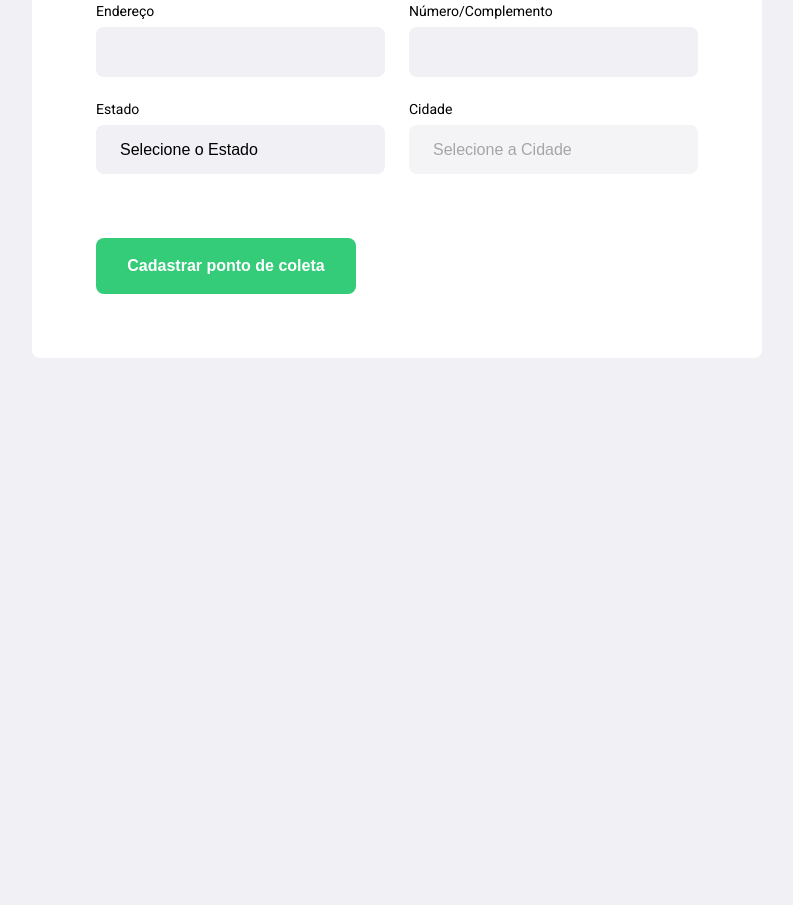
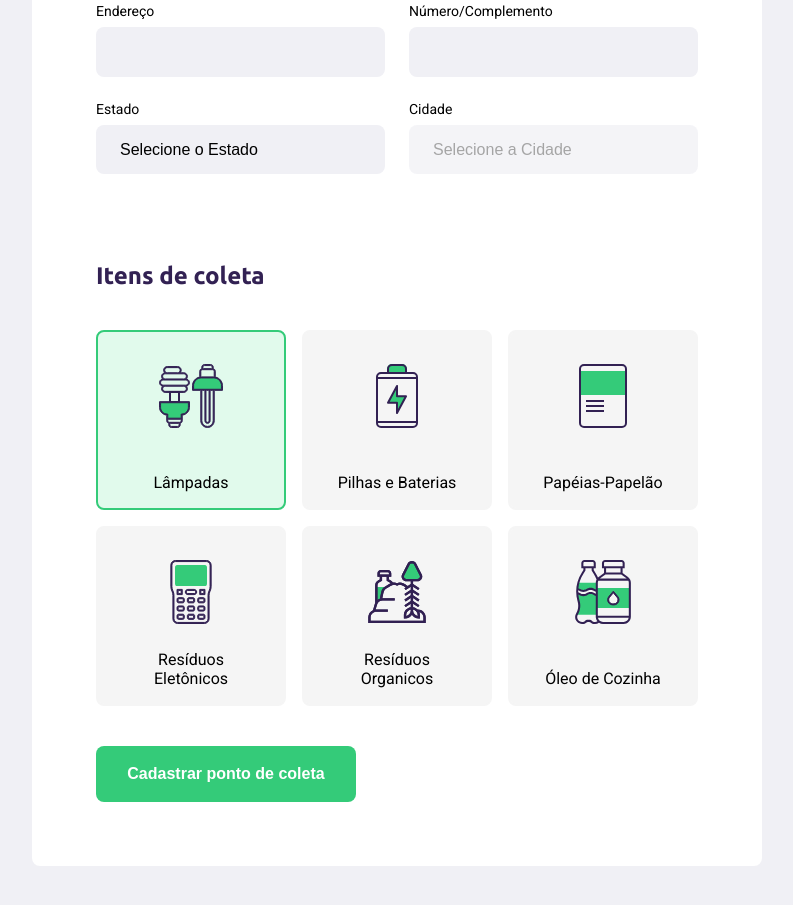
Before and after one commit to marcosaureliodev/projetoecoleta, a plain HTML site: page create-point.html in a window 1280 px wide. Shown: the part 505-1410 px from the top of the page, without its empty margins (243-1036 px from the left). Before the commit the page ends 943 px from the top, so only its background shows below. Drawn offline with Linux system fonts and the light colour scheme; no server answers.

Commit message:
campo Itens de coleta

```diff
--- a/create-point.html
+++ b/create-point.html
@@ -40,17 +40,17 @@
 
           <div class="field">
             <label for="name">Nome da entidade</label>
-            <input type="text" name="name">
+            <input type="text" name="name" required>
           </div>
 
           <div class="field-group">
             <div class="field">
               <label for="address">Endereço</label>
-              <input type="text" name="address">
+              <input type="text" name="address" required>
             </div>
             <div class="field">
               <label for="address2">Número/Complemento</label>
-              <input type="text" name="address2">
+              <input type="text" name="address2" required>
             </div>
           </div>
 
@@ -58,7 +58,7 @@
           <div class="field-group">
             <div class="field">
               <label for="state">Estado</label>
-              <select name="uf">
+              <select name="uf" required>
                 <option value="">Selecione o Estado</option>
               </select>
 
@@ -68,11 +68,51 @@
 
             <div class="field">
               <label for="city">Cidade</label>
-              <select name="city" disabled>
+              <select name="city" disabled required>
                 <option value="">Selecione a Cidade</option>
               </select>
             </div>
 
+          </div>
+
+
+        </fieldset>
+
+        <fieldset>
+          <legend>
+            <h2>Itens de coleta</h2>
+          </legend>
+
+          <div class="items-grid">
+            <li data-id="1" class="selected">
+              <img src="/assets/lampadas.svg" alt="Lâmpadas">
+              <spam>Lâmpadas</spam>
+            </li>
+
+            <li data-id="2">
+              <img src="/assets/baterias.svg" alt="Pilhas e Baterias">
+              <spam>Pilhas e Baterias</spam>
+            </li>
+
+            <li data-id="3">
+              <img src="/assets/papeis-papelao.svg" alt="Papéias-Papelão">
+              <spam>Papéias-Papelão</spam>
+            </li>
+
+            <li data-id="4">
+              <img src="/assets/eletronicos.svg" alt="Resíduos Eletônicos">
+              <spam>Resíduos Eletônicos</spam>
+            </li>
+
+            <li data-id="5">
+              <img src="/assets/organicos.svg" alt="Resíduos Organicos">
+              <spam>Resíduos Organicos</spam>
+            </li>
+
+            <li data-id="6">
+              <img src="/assets/oleo.svg" alt="Óleo de Cozinha">
+              <spam>Óleo de Cozinha</spam>
+            </li>
           </div>
 
 
@@ -83,6 +123,7 @@
       </form>
 
   </div>
+
   <script src="/scripts/create-point.js"></script>
 
 </body>
--- a/scripts/create-point.js
+++ b/scripts/create-point.js
@@ -1,3 +1,4 @@
+//FUNÇÃO PARA SELEÇÃO DE ESTADOS E CIDADES
 
 function populateUFs() {
   const ufSelect = document.querySelector("select[name=uf]")
@@ -7,7 +8,7 @@ function populateUFs() {
   .then( states => {
 
     for( const state of states ) {
-      ufSelect.innerHTML += `<option volue="${state.id}">${state.nome}</option>`
+      ufSelect.innerHTML += `<option value="${state.id}">${state.nome}</option>`
     }
 
   })
@@ -27,11 +28,15 @@ function getCities(event) {
 
   const url = `https://servicodados.ibge.gov.br/api/v1/localidades/estados/${ufValue}/municipios`
 
+  citySelect.innerHTML = "<option value>Slecione a Cidade"
+  citySelect.disabled = true
+
   fetch(url)
   .then( res => res.json() )
   .then( cities => {
+
     for( const city of cities ) {
-      citySelect.innerHTML += `<option volue="${city.id}">${city.nome}</option>`
+      citySelect.innerHTML += `<option value="${city.nome}">${city.nome}</option>`
     }
 
     citySelect.disabled = false
@@ -40,8 +45,9 @@ function getCities(event) {
 
 }
 
-
-
 document
   .querySelector("select[name=uf]")
   .addEventListener("change", getCities)
+
+  //FUNÇÃO PARA SELEÇÃO ITENS DE COLETA
+  //pegar todos os li´s
--- a/style/create-point.css
+++ b/style/create-point.css
@@ -124,3 +124,46 @@ form button {
 form button:hover{
   background-color: #2fb86e;
 }
+
+.items-grid {
+  display: grid;
+  grid-template-columns: 1fr 1fr 1fr;
+  gap: 16px;
+}
+
+.items-grid li {
+  background-color: #f5f5f5;
+  list-style: none;
+
+  border:2px solid #f5f5f5;
+  border-radius: 8px;
+
+  height: 180px;
+
+  padding: 32px 24px 16px;
+
+  display: flex;
+  flex-direction: column;
+  align-items: center;
+  justify-content: space-between;
+
+  text-align: center;
+
+  cursor: pointer;
+}
+
+.items-grid li span {
+  margin-top: 12px;
+
+  flex: 1;
+
+  display: flex;
+  align-items: center;
+
+  color: var(--title-color);
+}
+
+.items-grid li.selected {
+  background: #e1faec;
+  border:2px solid #34cb79;
+}
```
